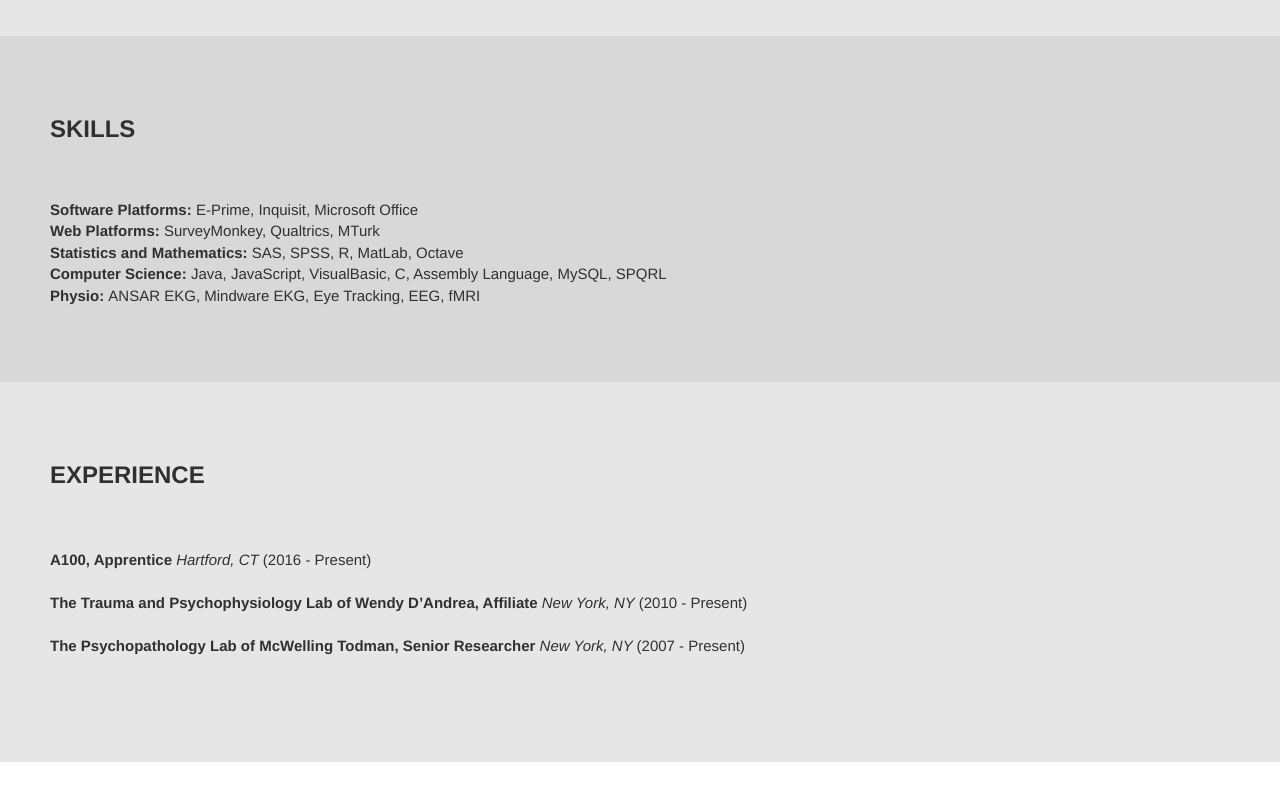
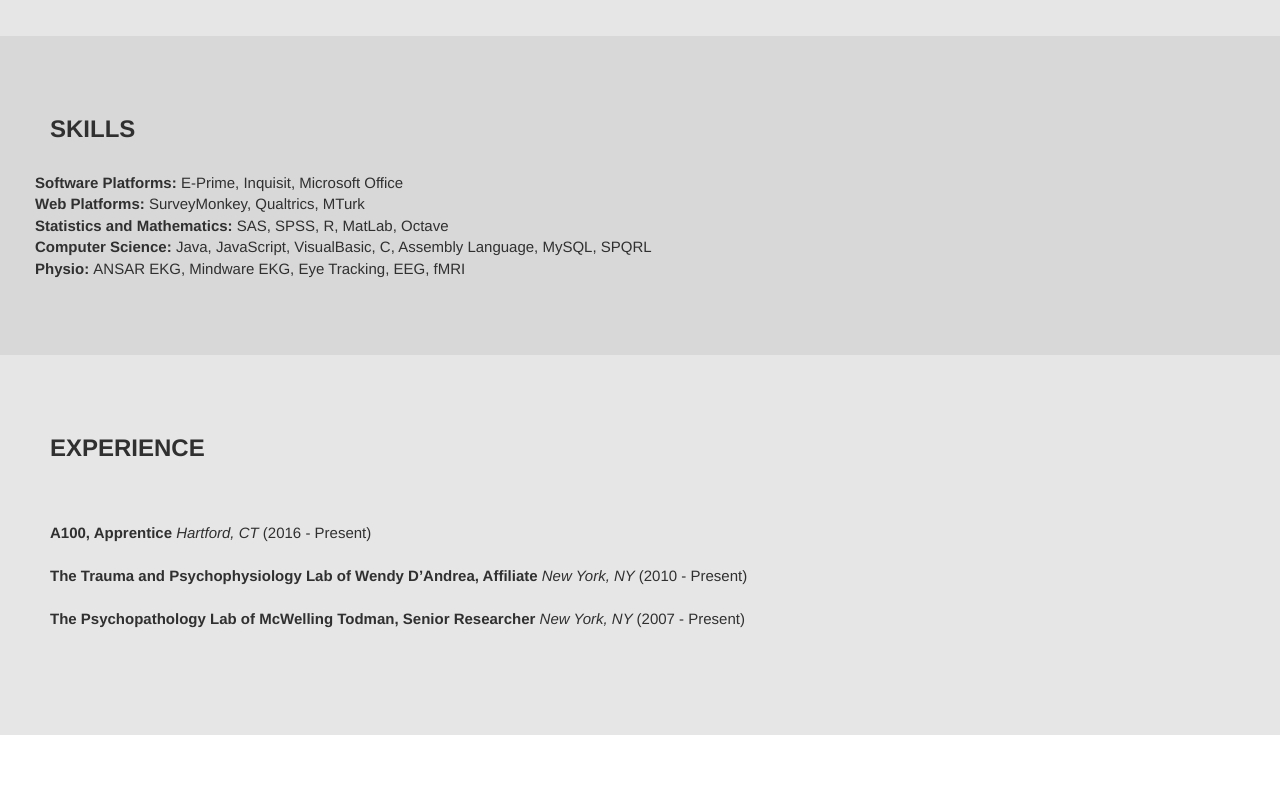
Before and after one commit to verwirrtwombat/Chris-Personal-Website, a plain HTML site: page index.html in a window 1280 px wide. Shown: the part 917-1717 px from the top of the page. After the commit the page ends 1679 px from the top, so only its background shows below. Drawn offline with nearby package versions, Linux system fonts and the light colour scheme.

Commit message:
Update for formating
I continued t work on the second version of the website to get more
things to work with each other.

```diff
--- a/css/style.css
+++ b/css/style.css
@@ -40,21 +40,6 @@
 a:visited {
   color: #5F04B4;
 }
-
-/*
-.icon-link {
-  color: #5F04B4;
-}
-
-.icon-link:hover {
-  color: #303030;
-}
-
-.icon-link:visited {
-  color: #5F04B4;
-}
-*/
-
 
 img {
   float: center center;
@@ -110,6 +95,10 @@
   color: #ffffff !important;
 }
 
+.psuedo-footer {
+  background-color: #ffffff;
+}
+
 .slideanim {visibility:hidden;}
 .slide {
   animation-name: slide;
--- a/index.html
+++ b/index.html
@@ -108,12 +108,14 @@
           <!-- Container (Skills Section) -->
           <div id="skills" class="container-fluid bg-grey">
             <h2>SKILLS</h2>
-            <br>
-            <dd><p><strong>Software Platforms: </strong>E-Prime, Inquisit, Microsoft Office<br>
+            <div class="row slideanim">
+                        <dd><p><strong>Software Platforms: </strong>E-Prime, Inquisit, Microsoft Office<br>
               <strong>Web Platforms: </strong>SurveyMonkey, Qualtrics, MTurk<br>
               <strong>Statistics and Mathematics: </strong>SAS, SPSS, R, MatLab, Octave<br>
               <strong>Computer Science: </strong>Java, JavaScript, VisualBasic, C, Assembly Language, MySQL, SPQRL<br>
               <strong>Physio: </strong>ANSAR EKG, Mindware EKG, Eye Tracking, EEG, fMRI</p></dd>
+
+            </div>
             </div>
 
 
@@ -135,7 +137,8 @@
               <br>
             </div>
 
-           <div id="pseudo-footer" class="container-fluid">
+           <div class="countainer-fluid">
+           <br>
            </div>
 
 
```
